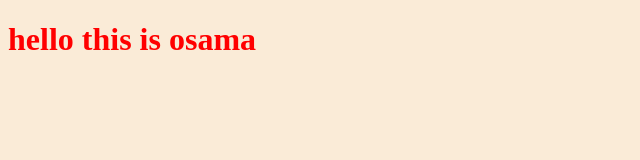
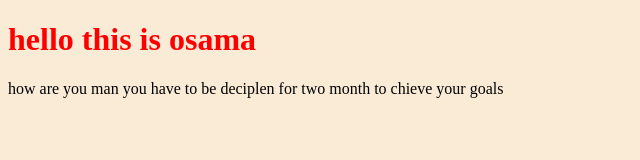
Before and after one commit to osama19996/zeroweb, a plain HTML site: page index.html in a window 1280 px wide. Shown: the whole page, without its empty margins (0-640 px from the left). Drawn offline with Linux system fonts and the light colour scheme.

Commit message:
adding parragaph to body

```diff
--- a/index.html
+++ b/index.html
@@ -9,6 +9,7 @@
 </head>
 <body>
     <h1>hello this is osama</h1>
+    <p>how are you man you have to be deciplen for two month to chieve your goals </p>
     <script src="app.js"></script>
 </body>
 </html>
```
